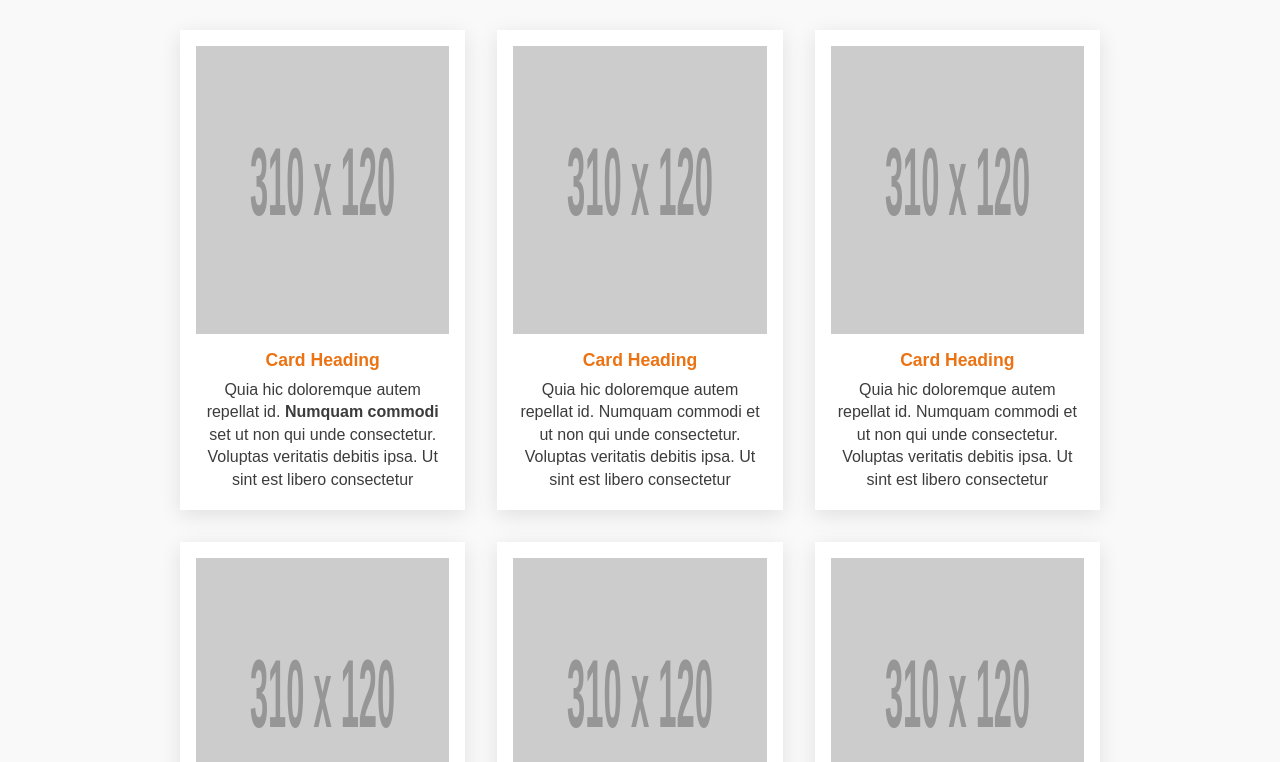
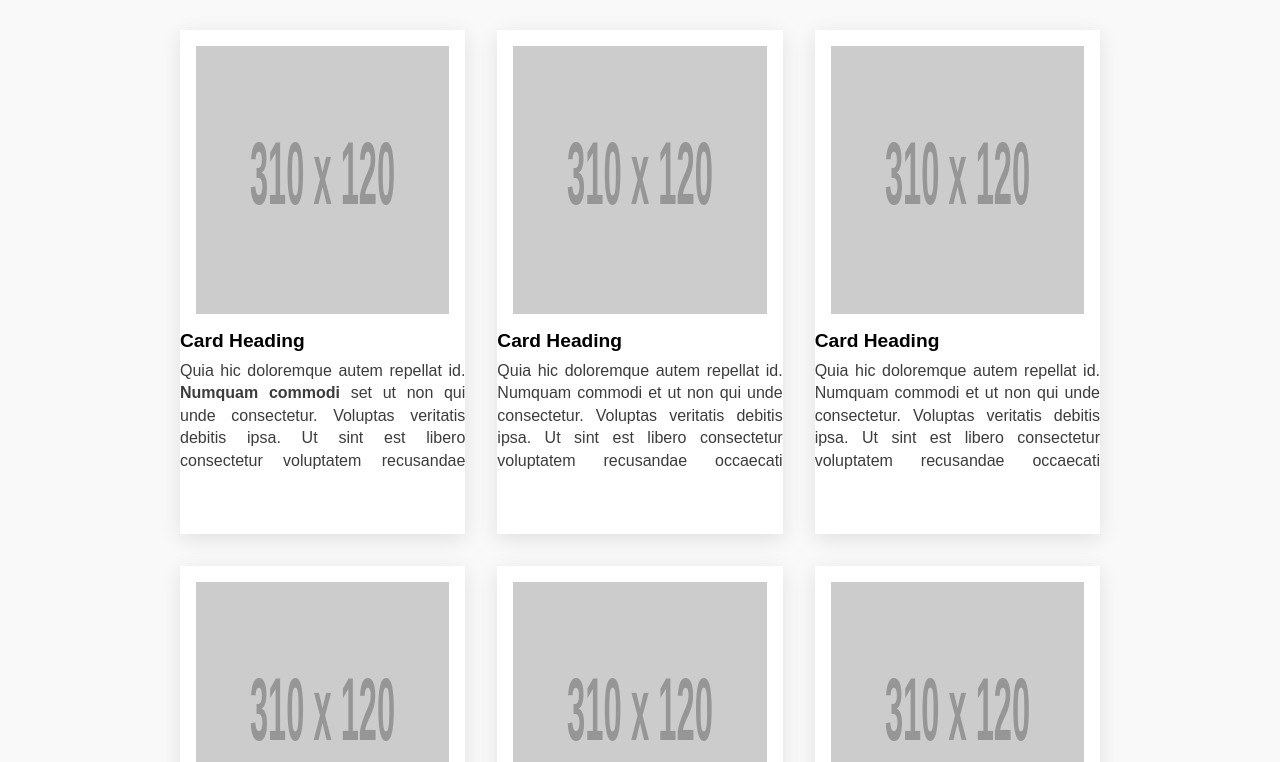
Before and after one commit to reflective-clown/cards, a plain HTML site: page index.html in a window 1280 px wide. Shown: the part 38-800 px from the top of the page. Drawn offline with Linux system fonts and the light colour scheme; placeholder pictures from the web are drawn by us.

Commit message:
Added full bleed img

```diff
--- a/css/style.css
+++ b/css/style.css
@@ -15,26 +15,12 @@ this is a change
     font-size: 16px;
 }
 
+
 body {
     background-color: #f9f9f9;
 }
 
-h2 {
-    color: #eb7313;
-    font-size: 1.1rem;
-    margin-top: 1rem;
-    margin-bottom: .5rem;
-    text-align: center;
-}
 
-.card-text {
-    color: #3c3c3c;
-    height: 7rem;
-    overflow: hidden;
-    font-size: .8rem;
-    line-height: 1.4;
-    text-align: center;
-}
 
 .size {
     background-color: cadetblue;
@@ -55,22 +41,67 @@ main {
     margin-top: 3rem;
     padding: 1.25rem;
     transition: all .3s ease-in-out;
+}
+
+
+picture, img {
+    max-width: 100%;
+    display: block;
+    /*height: 17rem;*/
+    height: 300px;
+}
+
+img {
+    padding: 1rem;
 
 }
 
-img {
-    max-width: 100%;
-    display: block;
-    height: 18rem;
+.full-bleed {
+    padding: 0;
 }
 
 .card {
     width: 100%;
-    height: 30rem;
+    height: 31.5rem;
+    background-color: white;
+    box-shadow: 0 5px 20px 0 rgba(0, 0, 0, .1);
+    overflow: hidden;
+}
+
+.card-text-container {
     padding: 1rem;
-    background-color: white;
-    box-shadow: 0 5px 20px 0 rgba(0,0,0,.1);
+}
+
+.card-heading {
+    margin-bottom: .5rem;
+}
+
+.card-heading > h2 {
+    font-size: 1.2rem;
+    text-align: left;
+}
+
+.card-text {
+    color: #3c3c3c;
+    height: 7rem;
     overflow: hidden;
+    font-size: .8rem;
+    line-height: 1.4;
+    text-align: justify;
+}
+
+.card-footer {
+    display: flex;
+    justify-content: flex-end;
+    height: 32px;
+}
+
+
+.ion-ios-arrow-round-forward {
+    font-size: 2rem;
+    font-stretch: expanded;
+    font-weight: bold;
+    color: rgba(235, 115, 19, 0.56);
 }
 
 .emp {
```
